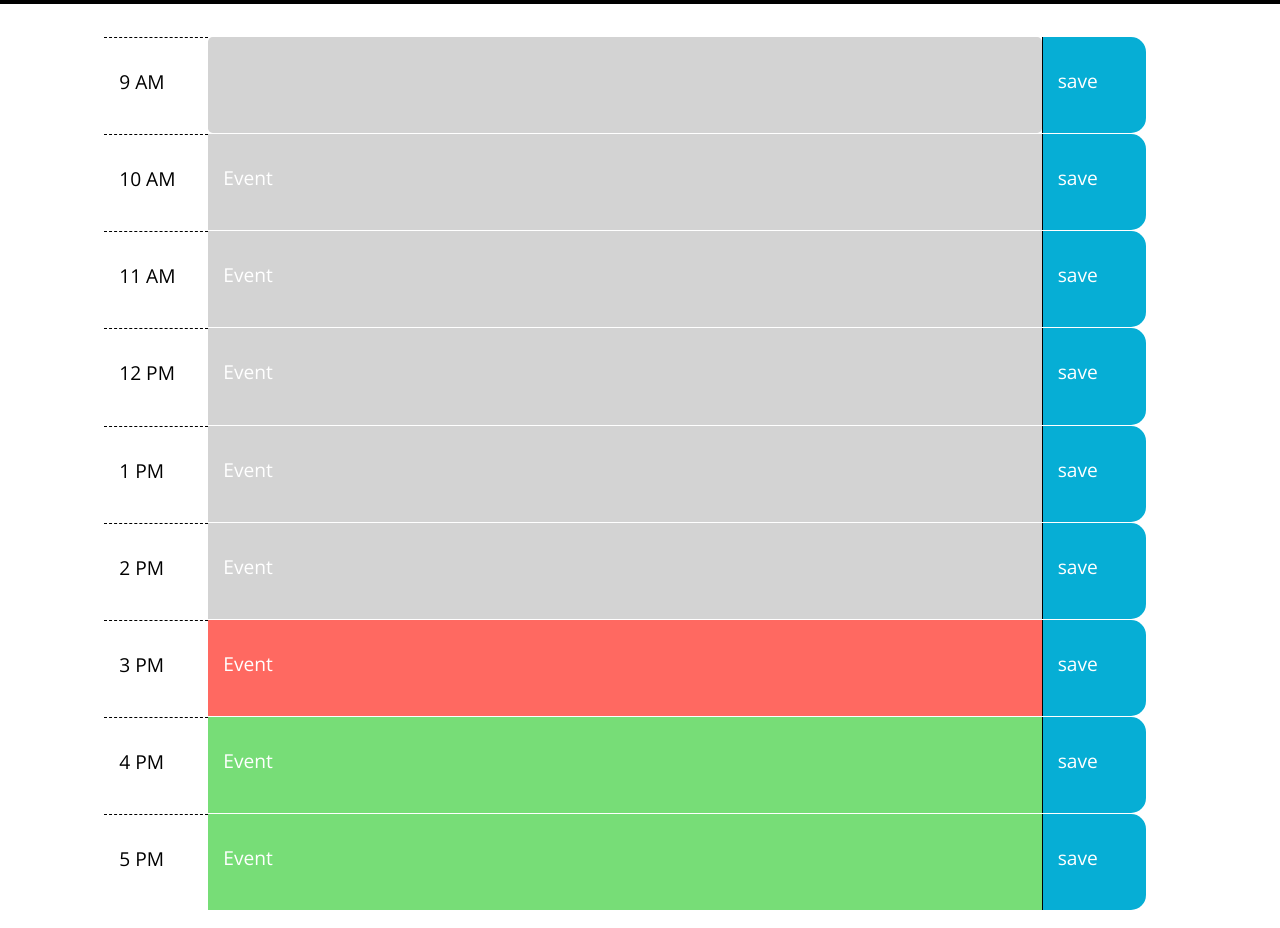
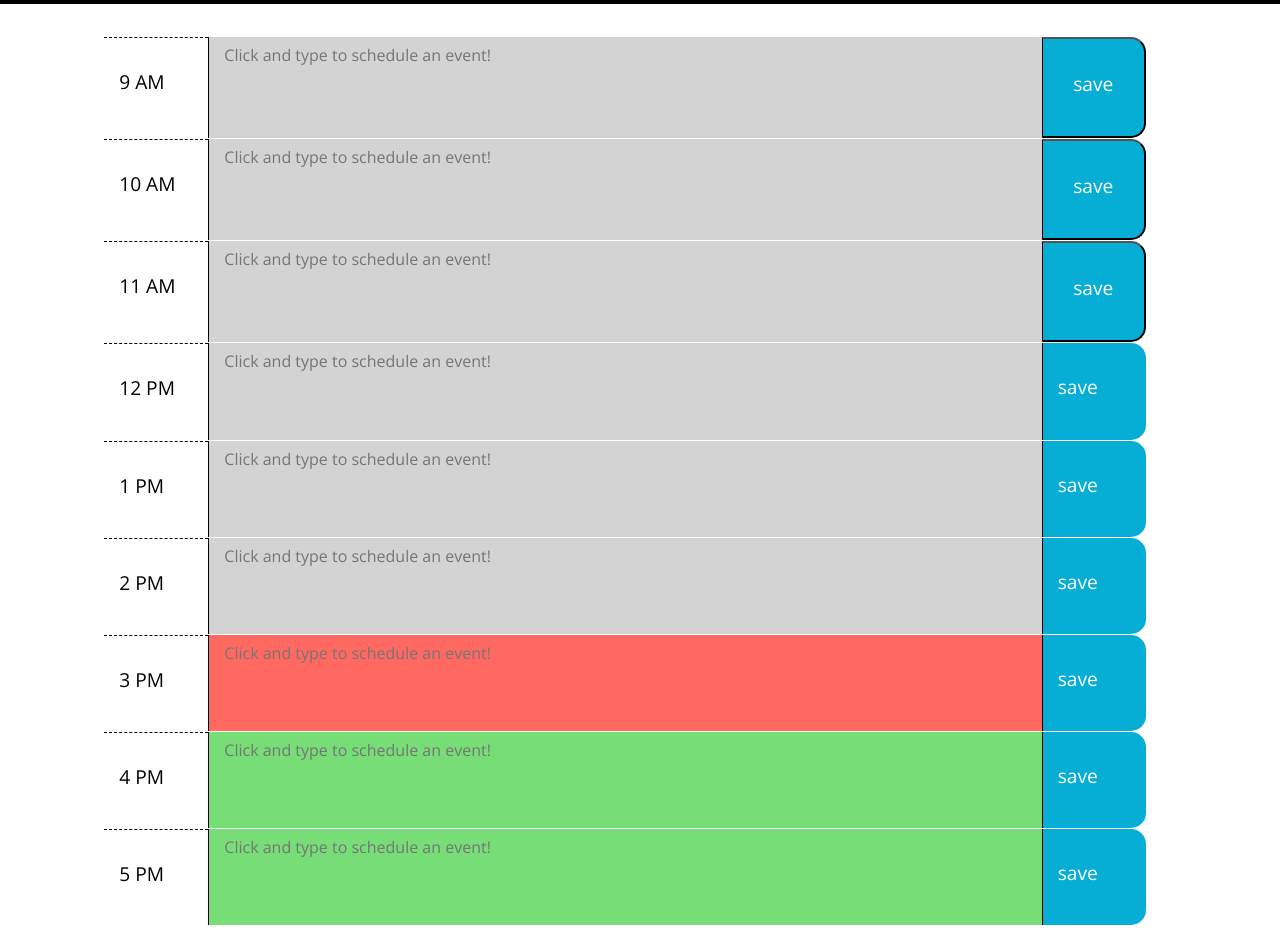
Before and after one commit to dannelson714/Work-Day-Scheduler, a plain HTML site: page index.html in a window 1280 px wide. Shown: the part 300-1228 px from the top of the page. Drawn offline with nearby package versions, Linux system fonts and the light colour scheme.

Commit message:
resolved textarea input issues, established button functionality with local storage.

```diff
--- a/assets/script.js
+++ b/assets/script.js
@@ -26,4 +26,22 @@ function timeColorCode() {
 
 timeColorCode();
 
-console.log($("#09").val());//works!
+$('#09').val(localStorage.getItem('btn9'))
+
+
+$('#1').on("click", function() {
+    toStore = $('#09').val();
+    console.log(toStore);
+    localStorage.setItem("btn9", JSON.stringify(toStore))
+});
+
+// scheduleList = ["","","","","","","",""]
+
+// var saveBtn = $('.saveBtn');
+// console.log(saveBtn);
+
+// saveBtn.on('click', function() {
+//     var toStore = Event.target;
+//     // siblings().attr("id").val();
+//     console.log(toStore);
+// });
--- a/index.html
+++ b/index.html
@@ -34,44 +34,37 @@
             <div class="col-1 hour">
                 <h3>9 AM</h3>
             </div>
-            <textarea id = "09" class="col-8 timeSlot btn btn-lg">
-            </textarea>
-            <div class="col-1 saveBtn">
+            <textarea id = "09" class="col-8 timeSlot" placeholder="Click and type to schedule an event!"></textarea>
+            <button id="1" class="col-1 saveBtn">
                 <h3>save</h3>
-            </div>
+            </button>
         </div>
 
         <div id="1000hrs" class="row h-50 justify-content-center">
             <div class="col-1 hour">
             <h3>10 AM</h3>
             </div>
-            <div id = "10" class="col-8 timeSlot">
-                <h3>Event</h3>
-            </div>
-            <div class="col-1 saveBtn">
+            <textarea id = "10" class="col-8 timeSlot" placeholder="Click and type to schedule an event!"></textarea>
+            <button class="col-1 saveBtn">
             <h3>save</h3>
-            </div>
+            </button>
         </div>
 
         <div id="1100hrs" class="row h-50 justify-content-center">
             <div class="col-1 hour">
             <h3>11 AM</h3>
             </div>
-            <div id = "11" class="col-8 timeSlot">
-                <h3>Event</h3>
-            </div>
-            <div class="col-1 saveBtn">
+            <textarea id = "11" class="col-8 timeSlot" placeholder="Click and type to schedule an event!"></textarea>
+            <button class="col-1 saveBtn">
             <h3>save</h3>
-            </div>
+            </button>
         </div>
 
         <div id="1200hrs" class="row h-50 justify-content-center">
             <div class="col-1 hour">
             <h3>12 PM</h3>
             </div>
-            <div id = "12" class="col-8 timeSlot">
-                <h3>Event</h3>
-            </div>
+            <textarea id = "12" class="col-8 timeSlot" placeholder="Click and type to schedule an event!"></textarea>
             <div class="col-1 saveBtn">
             <h3>save</h3>
             </div>
@@ -81,9 +74,7 @@
             <div class="col-1 hour">
             <h3>1 PM</h3>
             </div>
-            <div id = "13" class="col-8 timeSlot">
-                <h3>Event</h3>
-            </div>
+            <textarea id = "13" class="col-8 timeSlot" placeholder="Click and type to schedule an event!"></textarea>
             <div class="col-1 saveBtn">
             <h3>save</h3>
             </div>
@@ -93,9 +84,7 @@
             <div class="col-1 hour">
             <h3>2 PM</h3>
             </div>
-            <div id = "14" class="col-8 timeSlot">
-                <h3>Event</h3>
-            </div>
+            <textarea id = "14" class="col-8 timeSlot" placeholder="Click and type to schedule an event!"></textarea>
             <div class="col-1 saveBtn">
             <h3>save</h3>
             </div>
@@ -105,9 +94,7 @@
             <div class="col-1 hour">
             <h3>3 PM</h3>
             </div>
-            <div id = "15" class="col-8 timeSlot">
-                <h3>Event</h3>
-            </div>
+            <textarea id = "15" class="col-8 timeSlot" placeholder="Click and type to schedule an event!"></textarea>
             <div class="col-1 saveBtn">
             <h3>save</h3>
             </div>
@@ -117,9 +104,7 @@
             <div class="col-1 hour">
             <h3>4 PM</h3>
             </div>
-            <div id = "16" class="col-8 timeSlot">
-                <h3>Event</h3>
-            </div>
+            <textarea id = "16" class="col-8 timeSlot" placeholder="Click and type to schedule an event!"></textarea>
             <div class="col-1 saveBtn">
             <h3>save</h3>
             </div>
@@ -129,9 +114,7 @@
             <div class="col-1 hour">
             <h3>5 PM</h3>
             </div>
-            <div id = "17" class="col-8 timeSlot">
-                <h3>Event</h3>
-            </div>
+            <textarea id = "17" class="col-8 timeSlot" placeholder="Click and type to schedule an event!"></textarea>
             <div class="col-1 saveBtn">
             <h3>save</h3>
             </div>
```
